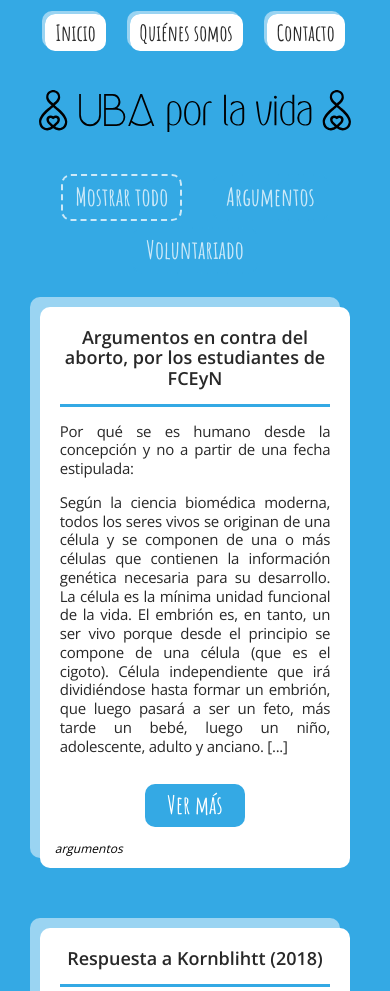
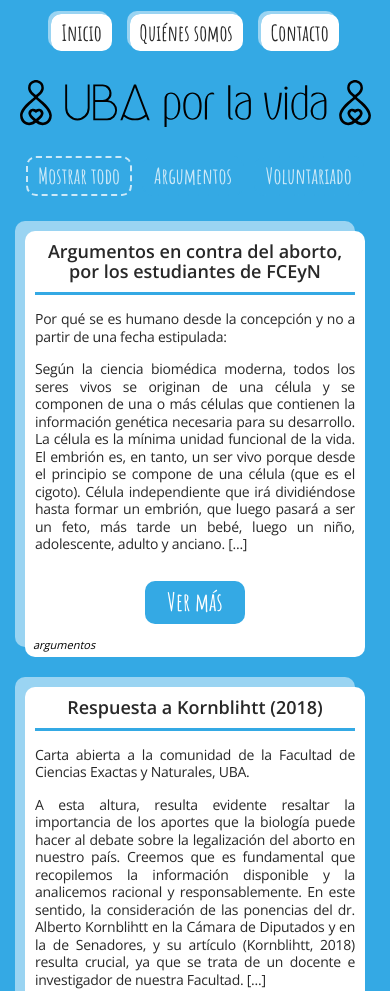
Before and after one commit to ubaxlavida/ubaxlavida, a plain HTML site: page index.html in a window 390 px wide. Shown: the top 991 px of the page. Drawn offline with nearby package versions, Linux system fonts and the light colour scheme.

Commit message:
Mejoré un poco más el css para el teléfono

```diff
--- a/css/main.css
+++ b/css/main.css
@@ -58,7 +58,7 @@ nav a:hover {
 }
 
 #filtro li {
-  margin: 3px 15px;
+  margin: 0 15px 10px 15px;
   font-family: 'Amatic SC', 'Noto Sans KR', sans-serif;
   font-weight: 700;
   font-size: 25px;
@@ -449,13 +449,18 @@ nav a:hover {
   background-color: #CCE9F8;
 }
 
-@media screen and (max-width: 380px) {
+@media screen and (max-width: 800px) {
   nav a {
-    margin: 10px 3px -10px 3px;
+    margin: 10px 7px -10px 7px;
   }
 
   .container {
     width: 98%;
+  }
+
+  #logo {
+    width: 90%;
+    margin: 35px auto 25px auto;
   }
 
   .card, .card_mediana, .card_grande {
@@ -471,7 +476,7 @@ nav a:hover {
   }
 
   #filtro li {
-  margin: -10px 5px 15px 5px;
+    margin: 0 5px 20px 5px;
     font-size: 22px;
     padding: 5px 10px;
   }
```
Lines whose indentation alone changed are shown as unchanged.
